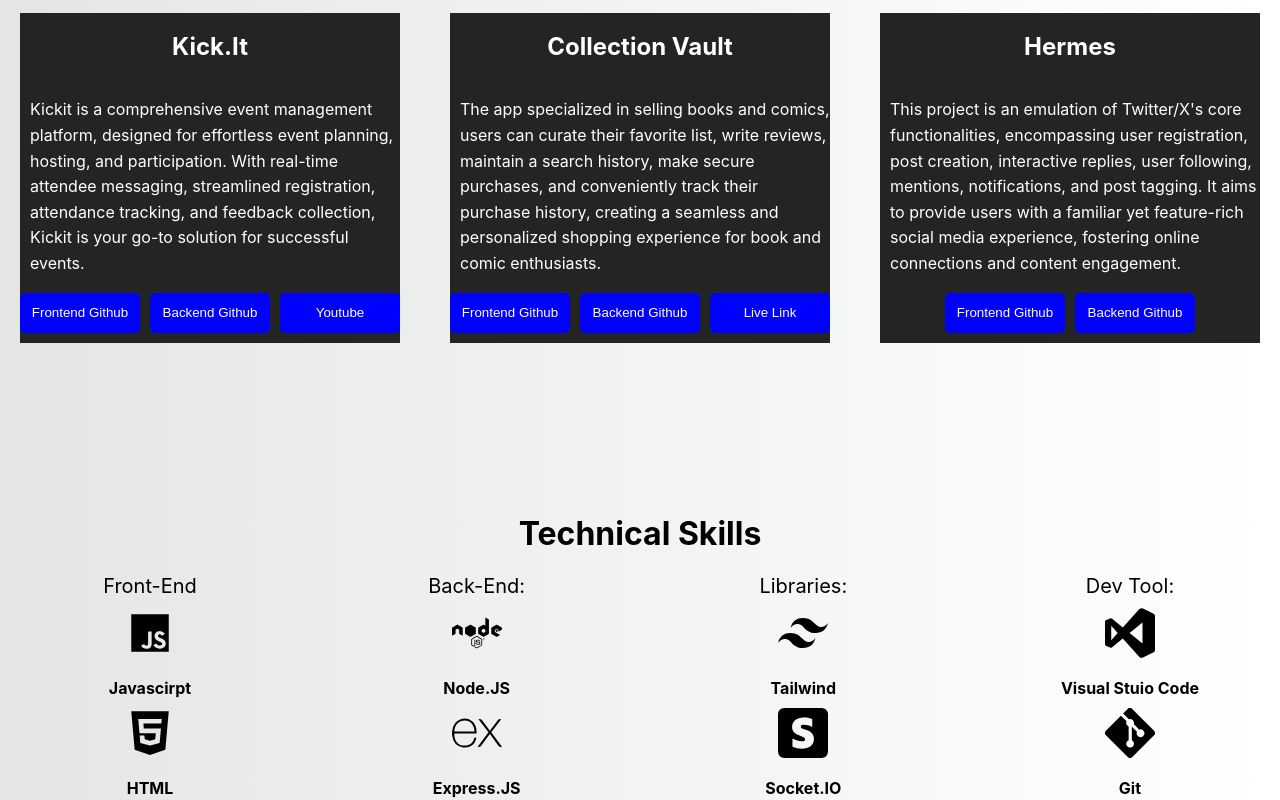
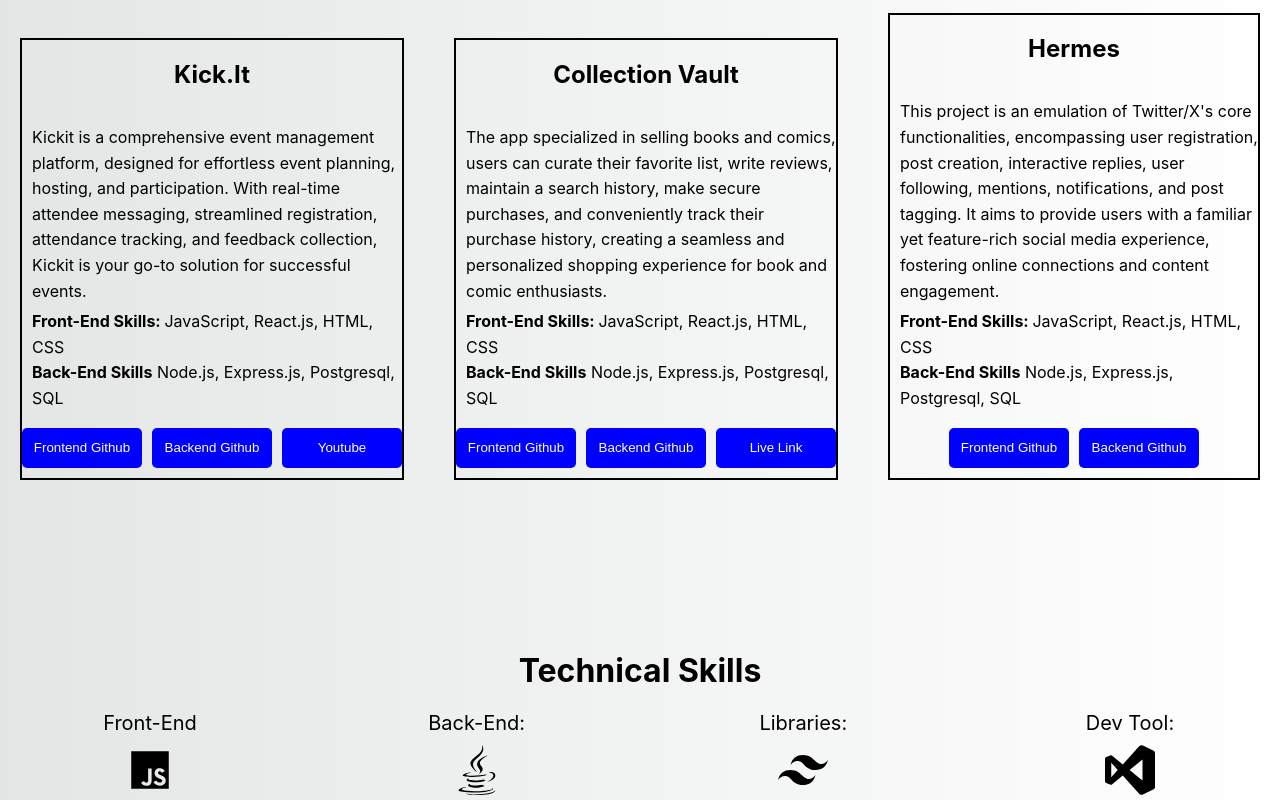
Before and after one commit to TonyH98/tony-portfolio, a React (Create React App) app: page / in a window 1280 px wide. Shown: the part 1000-1800 px from the top of the page. Built offline with nearby package versions, Linux system fonts and the light colour scheme.

Commit message:
Added project skills under the project description

```diff
--- a/src/Components/NavBar/Nav.css
+++ b/src/Components/NavBar/Nav.css
@@ -8,14 +8,9 @@
   left: 0;
   width: 100%;
   z-index: 1000;
-  border-bottom: black solid 1px;
+  border-bottom: black solid 2px;
 }
 @media (min-width: 993px){
-
-
-
-
-
   .nav-container {
     display: flex;
     justify-content: space-between;
--- a/src/Components/Projects/Project.css
+++ b/src/Components/Projects/Project.css
@@ -17,6 +17,17 @@
   line-height: 1.6;
 }
 
+.project_sum {
+  text-align: left;
+  margin-left: 10px;
+  display: grid;
+  grid-row-gap: 5px;
+}
+
+.skill_bold{
+  font-weight: bold;
+}
+
 @media(min-width: 993px){
   .projects-container {
     display: flex;
@@ -28,8 +39,9 @@
   }
 
   .project-content {
-    background-color: rgb(37, 36, 36);
-    color: white;
+    /* background-color: rgb(37, 36, 36); */
+    border: black solid 2px;
+    color: black;
     display: flex;
     flex-direction: column;
     margin-top: auto; /* Updated this line */
@@ -51,10 +63,12 @@
 
   }
 
-  .project_sum {
+  /* .project_sum {
     text-align: left;
     margin-left: 10px;
-  }
+    display: grid;
+    grid-column-gap: 5px;
+  } */
 
 
 
--- a/src/Components/Projects/Projects.js
+++ b/src/Components/Projects/Projects.js
@@ -21,12 +21,28 @@
         <div class="project-content">
             <h2>Kick.It</h2>
         <p className="project_sum">
+            <div>
         Kickit is a comprehensive event
         management platform, designed for effortless
          event planning, hosting, and participation.
           With real-time attendee messaging, streamlined
            registration, attendance tracking, and feedback
            collection, Kickit is your go-to solution for successful events.
+
+            </div>
+
+
+            <div>
+            <div>
+                <span className="skill_bold"> Front-End Skills: </span> JavaScript, React.js, HTML, CSS
+            </div>
+
+            <div>
+                <span className="skill_bold">Back-End Skills</span> Node.js, Express.js, Postgresql, SQL
+            </div>
+
+           </div>
+
         </p>
 
         <div className="link_container">
@@ -54,9 +70,24 @@
     <div class="project-content">
         <h2>Collection Vault</h2>
         <p className="project_sum">
+            <div>
             The app specialized in selling books and comics, users can curate their favorite list, write reviews,
             maintain a search history, make secure purchases, and conveniently track their purchase history, creating a
             seamless and personalized shopping experience for book and comic enthusiasts.
+
+            </div>
+
+            <div>
+            <div>
+                <span className="skill_bold"> Front-End Skills: </span> JavaScript, React.js, HTML, CSS
+            </div>
+
+            <div>
+                <span className="skill_bold">Back-End Skills</span> Node.js, Express.js, Postgresql, SQL
+            </div>
+
+           </div>
+
         </p>
     <div className="link_container">
     <a href="https://github.com/TonyH98/capstone-project-frontend" target="_blank">
@@ -82,7 +113,23 @@
 <div class="project-content">
     <h2>Hermes</h2>
 <p className="project_sum">
-This project is an emulation of Twitter/X's core functionalities, encompassing user registration, post creation, interactive replies, user following, mentions, notifications, and post tagging. It aims to provide users with a familiar yet feature-rich social media experience, fostering online connections and content engagement.
+    <div>
+This project is an emulation of Twitter/X's core functionalities,
+ encompassing user registration, post creation, interactive replies, user following, mentions,
+ notifications, and post tagging. It aims to provide users
+ with a familiar yet feature-rich social media experience, fostering online connections and content engagement.
+    </div>
+
+    <div>
+            <div>
+                <span className="skill_bold"> Front-End Skills: </span> JavaScript, React.js, HTML, CSS
+            </div>
+
+            <div>
+                <span className="skill_bold">Back-End Skills</span> Node.js, Express.js, Postgresql, SQL
+            </div>
+
+           </div>
 </p>
 
 <div className="link_container">
--- a/src/Components/Skill/Skill.js
+++ b/src/Components/Skill/Skill.js
@@ -17,6 +17,9 @@
 import {SiSocketdotio} from "react-icons/si"
 import {SiNpm} from "react-icons/si"
 import {TbBrandRedux} from "react-icons/tb"
+import { FaPython } from "react-icons/fa";
+import { FaJava } from "react-icons/fa";
+
 function Skill(){
 
 return(
@@ -87,6 +90,15 @@
     <span style={{"fontSize": "20px"}}>Back-End: </span>
 
     <div className="skills-icon-container">
+    <div className="skill-icon">
+     {<FaJava size={50}/>}
+    <br/>
+
+    <span style={{"fontWeight": "bold"}}>
+
+    Java
+    </span>
+    </div>
 
     <div className="skill-icon">
     {<FaNode size={50}/>}
@@ -125,6 +137,16 @@
     </span>
     </div>
 
+    <div className="skill-icon">
+     {<FaPython size={50}/>}
+    <br/>
+
+    <span style={{"fontWeight": "bold"}}>
+
+    Python
+    </span>
+    </div>
+
     </div>
 
     </div>
@@ -149,7 +171,7 @@
     <div className="skill-icon">
      {<BsStripe size={50}/>}
         <br/>
-       <span style={{"fontWeight": "bold"}}>Socket.IO</span>
+       <span style={{"fontWeight": "bold"}}>Stripe</span>
     </div>
 
     <div className="skill-icon">
```
